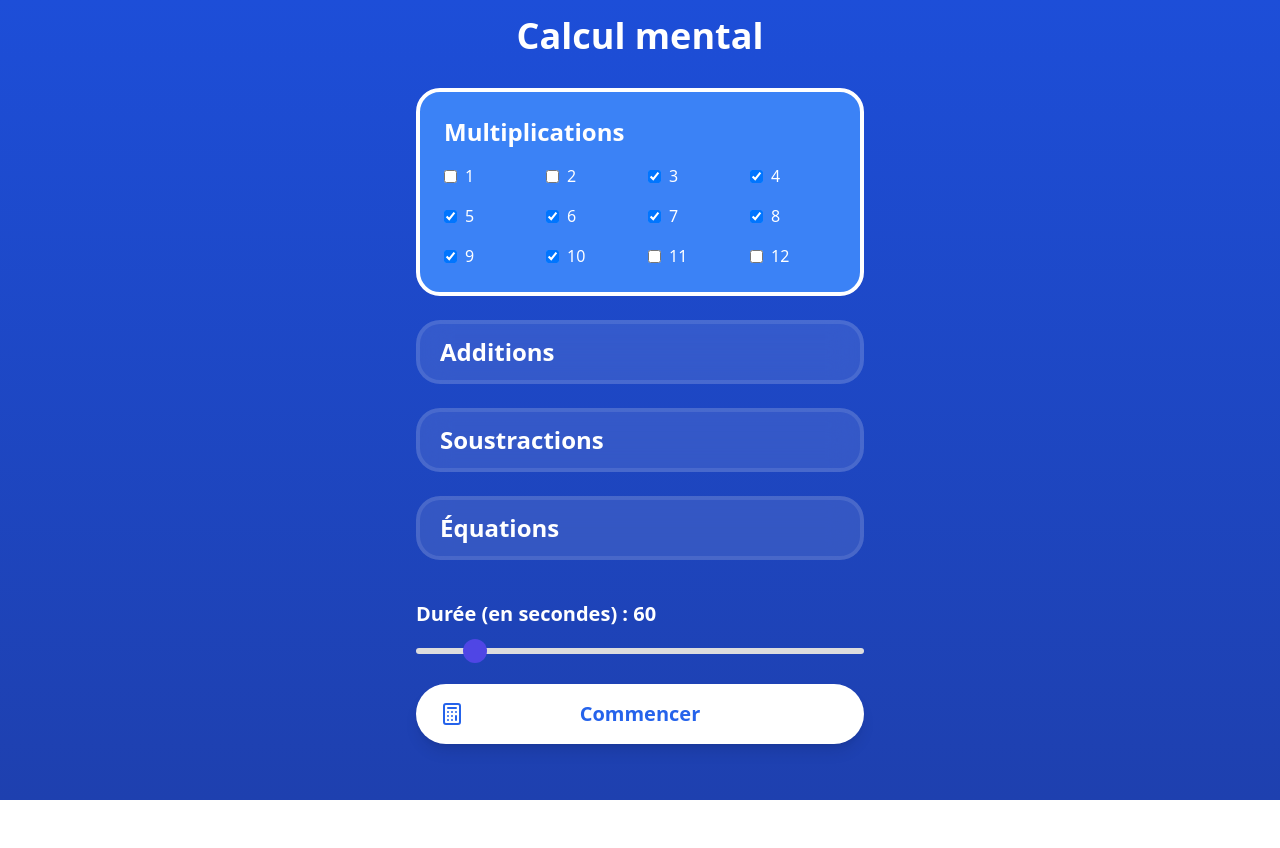
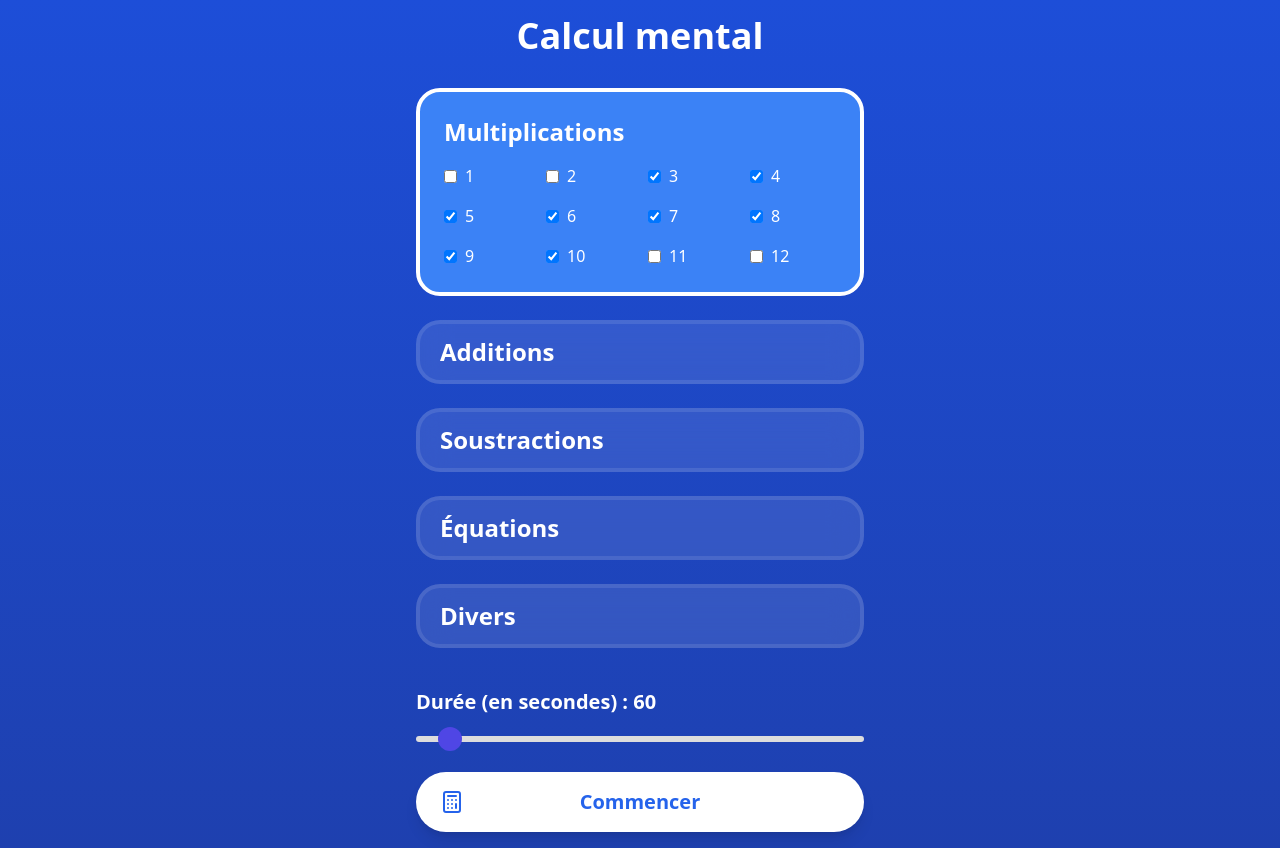
Before and after one commit to alexisflesch/calcul, a React (Vite) app: page /calcul/ in a window 1280 px wide. Before the commit the page ends 800 px from the top, so only its background shows below. Built offline with nearby package versions, Linux system fonts and the light colour scheme.

Commit message:
added a category (Divers) with doubles

```diff
--- a/src/App.tsx
+++ b/src/App.tsx
@@ -17,7 +17,7 @@ function App() {
   const [pointsScored, setPointsScored] = useState<number | null>(null);
   const [correctAnswers, setCorrectAnswers] = useState(0);
   const [multipliers, setMultipliers] = useState<number[]>([3, 4, 5, 6, 7, 8, 9, 10]);
-  const [selectedMode, setSelectedMode] = useState<"Multiplications" | "Additions" | "Soustractions" | "Équations">("Multiplications"); // Track selected mode
+  const [selectedMode, setSelectedMode] = useState<"Multiplications" | "Additions" | "Soustractions" | "Équations" | "Divers">("Multiplications"); // Track selected mode
 
 
   const location = useLocation();
--- a/src/components/Game.tsx
+++ b/src/components/Game.tsx
@@ -8,7 +8,7 @@ interface GameProps {
   debug: boolean;
   streak: number;
   multipliers: number[];
-  selectedMode: "Multiplications" | "Additions" | "Soustractions" | "Équations";
+  selectedMode: "Multiplications" | "Additions" | "Soustractions" | "Équations" | "Divers";
 }
 
 export function Game({ onCorrect, onWrong, streak, multipliers, selectedMode }: GameProps) {
@@ -83,6 +83,14 @@ export function Game({ onCorrect, onWrong, streak, multipliers, selectedMode }:
         setCorrectAnswer((randomFirstNumber - randomSecondNumber).toString());
       }
       setShownEquation(equation);
+    }
+    else if (selectedMode === 'Divers') {
+      // Pick a random number in [2,3,4,5,6,7,8,9,10,11,12,13,14,15,20]
+      let foo = [2, 3, 4, 5, 6, 7, 8, 9, 10, 11, 12, 13, 14, 15, 20]
+      randomFirstNumber = foo[Math.floor(Math.random() * foo.length)];
+      let secondNumber = 2;
+      setEquation(`${randomFirstNumber} × ${secondNumber} = _`);
+      setCorrectAnswer((randomFirstNumber * secondNumber).toString());
     }
   };
 
--- a/src/components/GameOver.tsx
+++ b/src/components/GameOver.tsx
@@ -1,6 +1,6 @@
-import { useState, useEffect } from 'react';
+import React, { useState, useEffect } from 'react';
 import { useNavigate } from 'react-router-dom';
-import { RefreshCw } from 'lucide-react';
+import { RefreshCw, Star } from 'lucide-react';
 
 interface GameOverProps {
   score: number;
@@ -8,11 +8,11 @@ interface GameOverProps {
   correctAnswers: number;
   initialTime: number;
   multipliers: number[];
-  selectedMode: "Multiplications" | "Additions" | "Soustractions" | "Équations";
+  selectedMode: "Multiplications" | "Additions" | "Soustractions" | "Équations" | "Divers";
   onRestart: () => void;
 }
 
-export function GameOver({ score, attempts, correctAnswers, initialTime, multipliers, selectedMode }: GameOverProps) {
+export function GameOver({ score, attempts, correctAnswers, initialTime, multipliers, selectedMode, onRestart }: GameOverProps) {
   const navigate = useNavigate();
   const [buttonEnabled, setButtonEnabled] = useState(false);
 
@@ -29,6 +29,7 @@ export function GameOver({ score, attempts, correctAnswers, initialTime, multipl
   };
 
   const percentage = attempts > 0 ? Math.round((correctAnswers / attempts) * 100) : 0;
+  const stars = Math.floor(score / 10);
 
   return (
     <div className="text-center">
@@ -49,7 +50,7 @@ export function GameOver({ score, attempts, correctAnswers, initialTime, multipl
           </div>
           <div>
             <div className="text-3xl font-bold">{Math.round(correctAnswers * 60 / initialTime)}</div>
-            <div className="text-sm opacity-75">Op/min</div>
+            <div className="text-sm opacity-75">Mult/min</div>
           </div>
           <div>
             <div className="text-3xl font-bold">{score}</div>
@@ -60,14 +61,11 @@ export function GameOver({ score, attempts, correctAnswers, initialTime, multipl
             <div className="text-sm opacity-75">Temps</div>
           </div>
         </div>
-        <br />
 
-        <div className="text-2xl mb-4 ml-3 text-left font-bold">
-          {selectedMode === 'Multiplications' ?
-            <span>Tables : {multipliers.join(', ')}.</span>
-            :
-            <span>{selectedMode}</span>}
-        </div>
+        {/* Display multipliers if selectedMode is "Multiplications" */}
+        {selectedMode === "Multiplications" && (
+          <div className="text-xl mb-4">Multiples: {multipliers.join(', ')}</div>
+        )}
 
         <br />
         <button
--- a/src/components/IndexPage.tsx
+++ b/src/components/IndexPage.tsx
@@ -8,8 +8,8 @@ const defaultMultipliers = [3, 4, 5, 6, 7, 8, 9, 10];
 interface IndexPageProps {
     startGame: (multipliers: number[], time: number) => void;
     setTimeLeft: (time: number) => void;
-    selectedMode: "Multiplications" | "Additions" | "Soustractions" | "Équations";
-    setSelectedMode: (mode: "Multiplications" | "Additions" | "Soustractions" | "Équations") => void;
+    selectedMode: "Multiplications" | "Additions" | "Soustractions" | "Équations" | "Divers";
+    setSelectedMode: (mode: "Multiplications" | "Additions" | "Soustractions" | "Équations" | "Divers") => void;
 }
 
 export function IndexPage({ startGame, setTimeLeft, selectedMode, setSelectedMode }: IndexPageProps) {
@@ -33,7 +33,7 @@ export function IndexPage({ startGame, setTimeLeft, selectedMode, setSelectedMod
         navigate('/game');
     };
 
-    const getBackgroundColor = (mode: "Multiplications" | "Additions" | "Soustractions" | "Équations") => {
+    const getBackgroundColor = (mode: "Multiplications" | "Additions" | "Soustractions" | "Équations" | "Divers") => {
         return selectedMode === mode ? "bg-blue-500 border-white" : "bg-white/10 border-white/10"; // Blue for selected mode, light gray for others
     };
 
@@ -79,6 +79,12 @@ export function IndexPage({ startGame, setTimeLeft, selectedMode, setSelectedMod
                 >
                     <h2 className="text-2xl font-bold mb-1 mt-1 ml-3">Équations</h2>
                 </div>
+                <div
+                    className={`backdrop-blur-lg rounded-3xl p-2 mb-6 ${getBackgroundColor("Divers")} border-4`}
+                    onClick={() => setSelectedMode("Divers")}
+                >
+                    <h2 className="text-2xl font-bold mb-1 mt-1 ml-3">Divers</h2>
+                </div>
                 <div className="mt-4">
                     <label className="block text-xl font-bold mb-2">Durée (en secondes) : {time}</label>
                     <input
@@ -87,7 +93,7 @@ export function IndexPage({ startGame, setTimeLeft, selectedMode, setSelectedMod
                         onChange={(e) => setTime(parseInt(e.target.value, 10))}
                         className="w-full h-12 rounded-2xl bg-white/10 backdrop-blur-sm hover:bg-white/20 transition-colors appearance-none"
                         min="30"
-                        max="300"
+                        max="600"
                         step="10"
                     />
                 </div>
```
Also changed, not shown: 4 other files (tests, documents, lock files or other folders).
